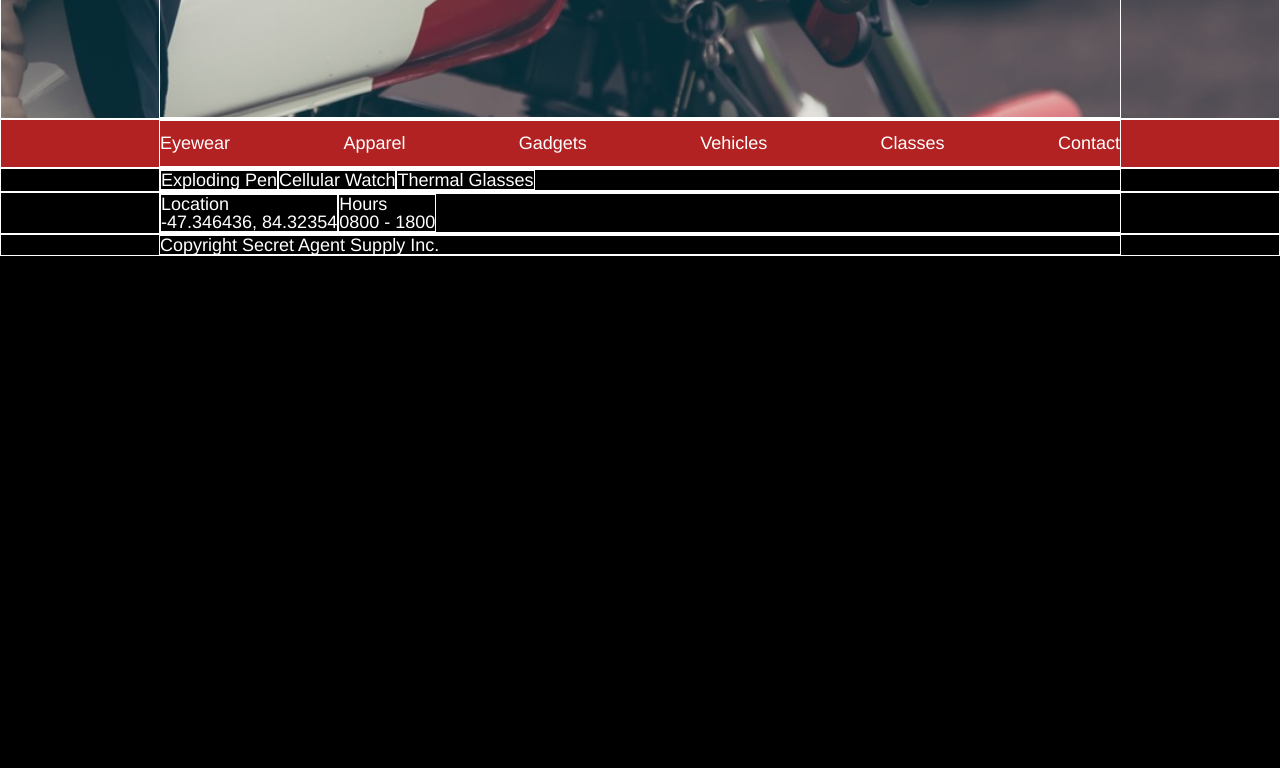
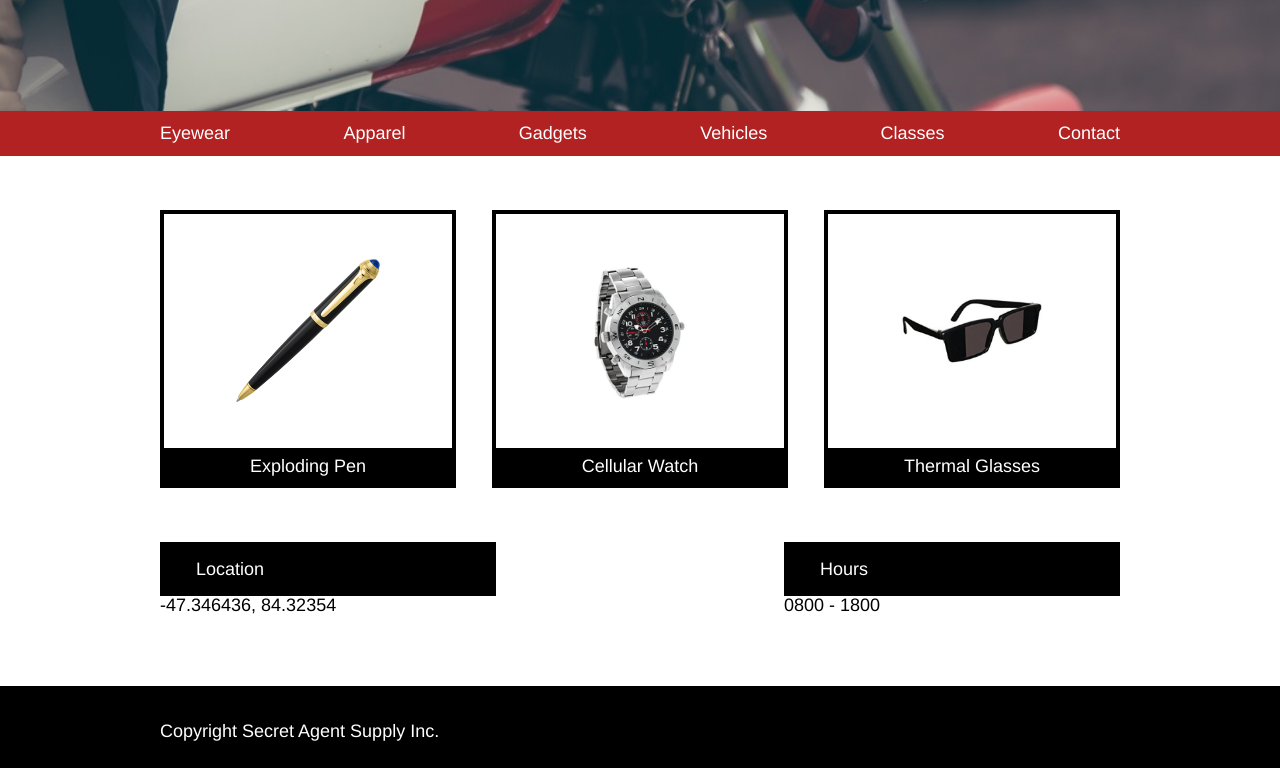
Before and after one commit to johnrobertmcbride/secret-agent-supply, a plain HTML site: page index.html in a window 1280 px wide. Shown: the part 381-1149 px from the top of the page. Before the commit the page ends 800 px from the top, so only its background shows below. Drawn offline with Linux system fonts and the light colour scheme.

Commit message:
complete desktop site

```diff
--- a/index.html
+++ b/index.html
@@ -39,29 +39,38 @@
     </div>
 
     <!--Product Section-->
-    <div class="section">
+    <div class="section product">
       <div class="container productcontainer">
-        <div>
+        <div class="imagecontainer">
+          <div class="imagecontainer2">
+            <img src="./resources/images/pen.png">
+          </div>
           <p>Exploding Pen</p>
         </div>
-        <div>
+        <div class="imagecontainer">
+          <div class="imagecontainer2">
+            <img src="./resources/images/watch.png">
+          </div>
           <p>Cellular Watch</p>
         </div>
-        <div>
+        <div class="imagecontainer">
+          <div class="imagecontainer2">
+            <img src="./resources/images/glasses.png">
+          </div>
           <p>Thermal Glasses</p>
         </div>
       </div>
     </div>
 
     <!--Information Section-->
-    <div class="section">
+    <div class="section info">
       <div class="container infocontainer">
-        <div>
-          <p>Location</p>
+        <div class="infocontentcontainer">
+          <p class="infotitlecontainer">Location</p>
           <p>-47.346436, 84.32354</p>
         </div>
-        <div>
-          <p>Hours</p>
+        <div class="infocontentcontainer">
+          <p class="infotitlecontainer">Hours</p>
           <p>0800 - 1800</p>
         </div>
       </div>
--- a/resources/css/style.css
+++ b/resources/css/style.css
@@ -1,7 +1,3 @@
-header, div, footer {
-  border: 1px solid
-}
-
 html {
   font-size: 18px;
   font-family: helvetica;
@@ -68,6 +64,64 @@ header span {
   padding: 0.75rem 0rem;
 }
 
-.productcontainer, .infocontainer {
+.product {
+  background-color: white;
+}
+
+.productcontainer {
+  justify-content: space-between;
+  padding: 3rem 0rem;
+}
+
+.imagecontainer {
   display: flex;
+  flex-direction: column;
+  width: 30%;
+  border: 4px solid black;
+  align-items: center;
 }
+
+.imagecontainer2 {
+  display: flex;
+  height: 9rem;
+  width: auto;
+  padding: 2rem 0;
+  align-items: center;
+  justify-content: center;
+}
+
+.imagecontainer img {
+  max-width: 8rem;
+}
+
+.imagecontainer p {
+  width: 100%;
+  background-color: black;
+  text-align: center;
+  padding: 0.5rem 0;
+}
+
+.info {
+  background-color: white;
+  color: black;
+}
+
+.infocontainer {
+  display: flex;
+  justify-content: space-between;
+  padding-bottom: 4rem;
+}
+
+.infocontentcontainer {
+  width: 35%;
+}
+
+.infotitlecontainer {
+  background-color: black;
+  color: white;
+  padding: 1rem 2rem;
+}
+
+footer {
+  height: 5rem;
+}
```
